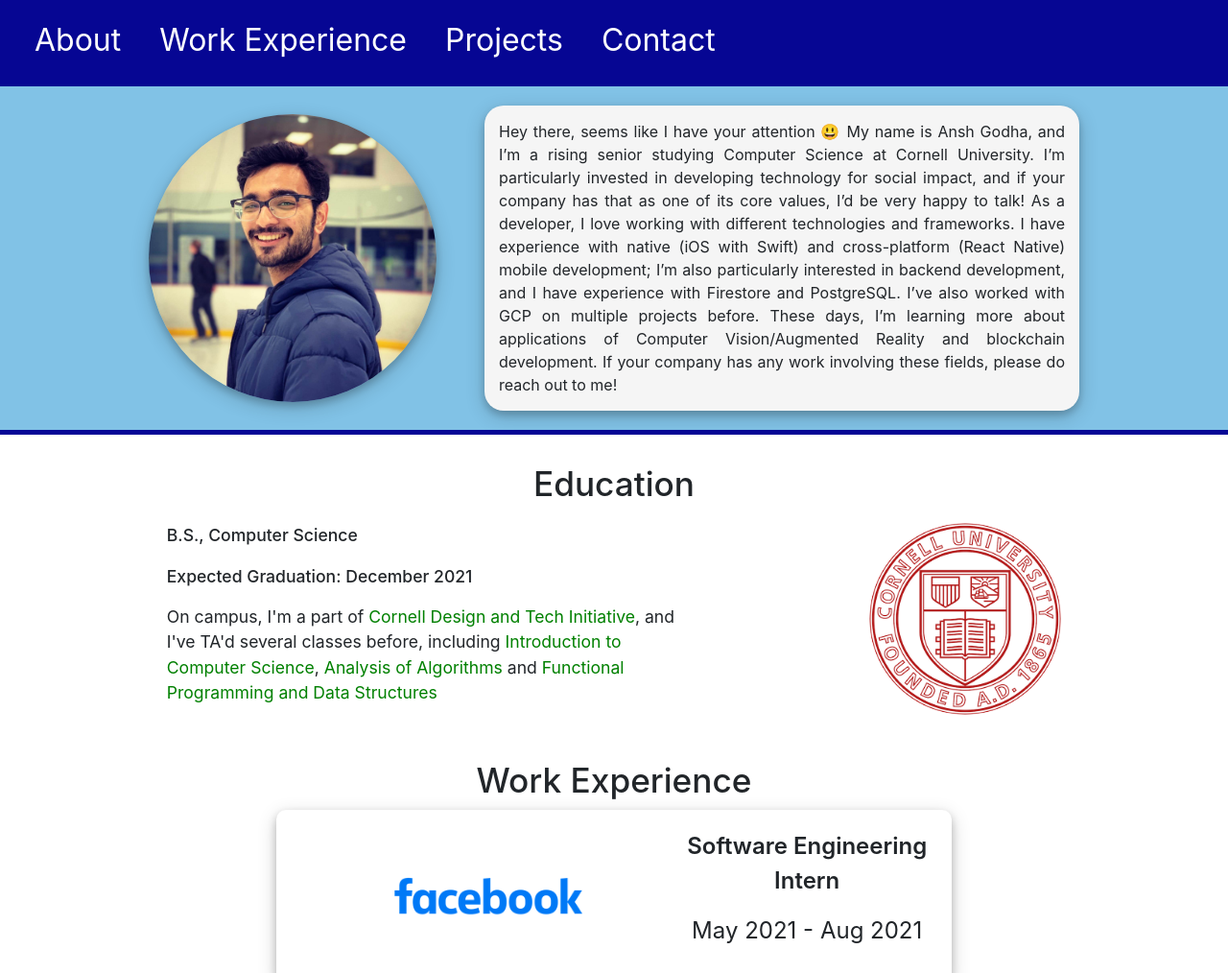
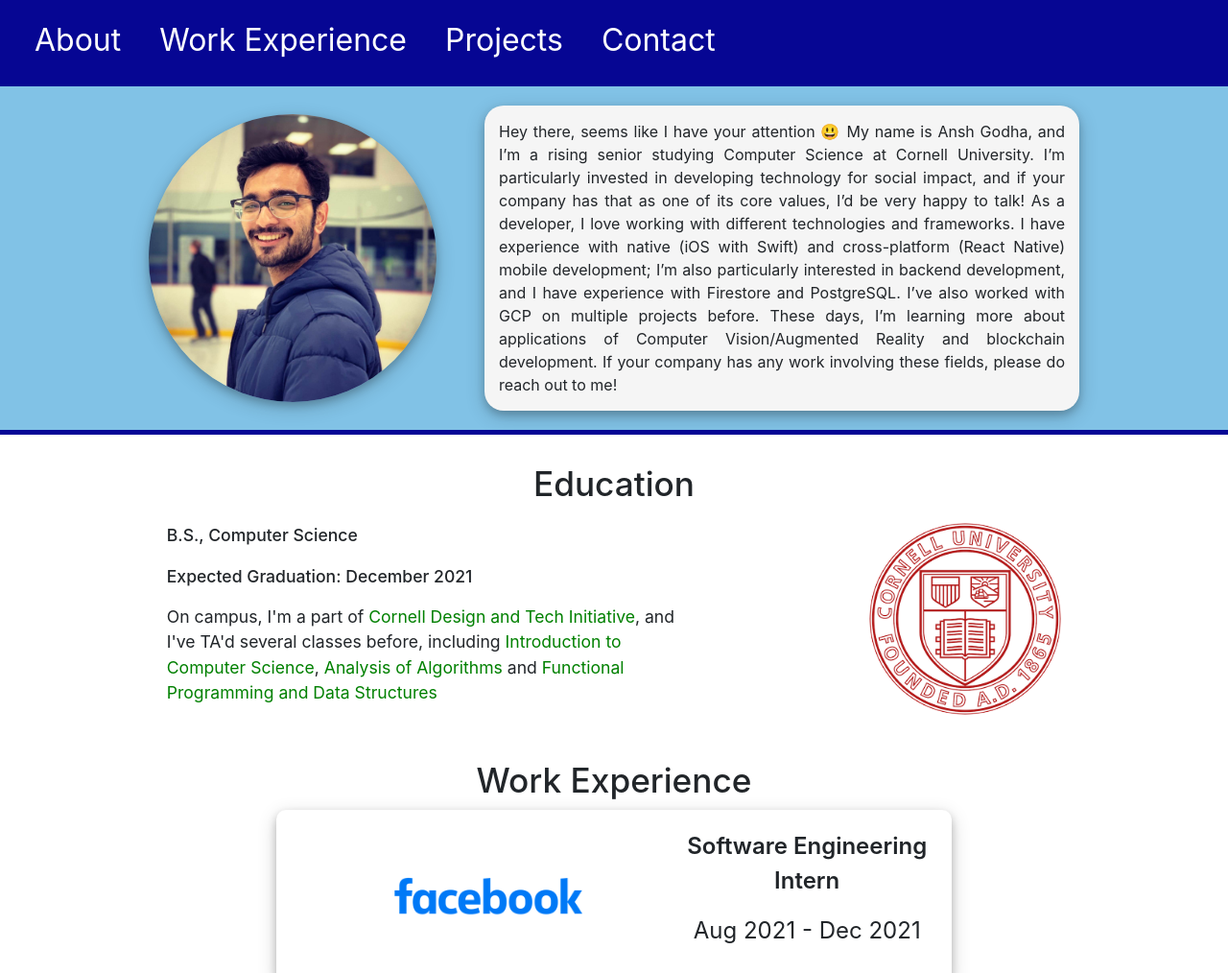
Before and after one commit to AnshG714/website, a React (Create React App) app in the folder client/: page / in a window 1280 px wide. Shown: the top 1014 px of the page at 96% size. Built offline with nearby package versions, Linux system fonts and the light colour scheme; the HTML template or start-up script is replaced by a standard one.

Commit message:
Temp change fb date

```diff
--- a/client/package.json
+++ b/client/package.json
@@ -20,6 +20,7 @@
   "scripts": {
     "start": "react-scripts start",
     "build": "react-scripts build",
+    "postbuild": "tar -cvzf anshgodha.tar.gz ./build",
     "test": "react-scripts test",
     "eject": "react-scripts eject"
   },
--- a/client/src/App.js
+++ b/client/src/App.js
@@ -12,8 +12,9 @@
 
 function App() {
   return (
+    <>
+      <Navbar />
       <div className="App">
-      <Navbar />
         <About id="about" desc={data.aboutDesc} />
         <Section id="education" title="Education">
           <Education />
@@ -31,6 +32,7 @@
           <Contact />
         </Section>
       </div>
+    </>
   );
 }
 
--- a/client/src/components/About.jsx
+++ b/client/src/components/About.jsx
@@ -3,7 +3,7 @@
 import useWindowDimensions from "../hooks/useWindowDimensions";
 import { Spring } from "react-spring/renderprops";
 
-export default function About({ desc }) {
+export function About({ desc }) {
   const { width } = useWindowDimensions();
   return (
     <Spring
@@ -43,3 +43,16 @@
     </Spring>
   );
 }
+
+export default function About2({ desc }) {
+  return (
+    <div className="about-container">
+      <img
+        className="prof-pic shadowed"
+        src={require("../assets/mypic.JPG")}
+        alt="profile_pic"
+      />
+      <div className="about-info-container shadowed">{desc}</div>
+    </div>
+  );
+}
--- a/client/src/components/Navbar.css
+++ b/client/src/components/Navbar.css
@@ -1,10 +1,11 @@
 .navbar {
   background-color: #060693;
-  position: sticky;
+  position: fixed;
   position: -webkit-sticky;
-  top: 0;
+  width: 100%; /* Full width */
+  top: 0px;
   left: 0;
-  right: 0;
+  z-index: 10000;
 }
 
 .navitems {
--- a/client/src/components/ProfessionalExperienceCard.jsx
+++ b/client/src/components/ProfessionalExperienceCard.jsx
@@ -58,7 +58,7 @@
               <p>Other references:</p>
               <ul>
                 {extraLinks.map(({ name, link }) => (
-                  <li>
+                  <li key={link}>
                     <a href={link} target="_blank" rel="noopener noreferrer">
                       {name}
                     </a>
--- a/client/src/components/ProfessionalExperienceContainer.jsx
+++ b/client/src/components/ProfessionalExperienceContainer.jsx
@@ -2,9 +2,9 @@
 import ProfessionalExperienceCard from "./ProfessionalExperienceCard.jsx";
 import "./ProfessionalExperienceContainer.css";
 
-function renderGrayBar() {
+function renderGrayBar(index) {
   return (
-    <div className="connector centered">
+    <div className="connector centered" key={`${index}_`}>
       <div className="gray-bar" />
       <div className="gray-circle" />
     </div>
@@ -16,12 +16,12 @@
     <div className="centered" style={{ flexDirection: "column" }}>
       {experiences.map((experience, index) => {
         if (index === 0) {
-          return <ProfessionalExperienceCard {...experience} />;
+          return <ProfessionalExperienceCard key={index} {...experience} />;
         } else {
           return (
             <>
-              {renderGrayBar()}
-              <ProfessionalExperienceCard {...experience} />
+              {renderGrayBar(index)}
+              <ProfessionalExperienceCard key={index} {...experience} />
             </>
           );
         }
--- a/client/src/components/ProjectCard.jsx
+++ b/client/src/components/ProjectCard.jsx
@@ -5,8 +5,9 @@
 function renderTechLogos(techImageNames) {
   return (
     <div className="tech-stack-container">
-      {techImageNames.map((techImageName) => (
+      {techImageNames.map((techImageName, index) => (
         <img
+          key={index}
           className="tech-logo"
           src={require(`../assets/tech_logos/${techImageName}.png`)}
           alt={techImageName}
@@ -97,7 +98,7 @@
               <p>Other references:</p>
               <ul>
                 {extraLinks.map(({ name, link }) => (
-                  <li>
+                  <li key={link}>
                     <a href={link} target="_blank" rel="noopener noreferrer">
                       {name}
                     </a>
--- a/client/src/data.json
+++ b/client/src/data.json
@@ -4,8 +4,8 @@
     {
       "company": "Facebook",
       "role": "Software Engineering Intern",
-      "startDate": "May 2021",
-      "endDate": "Aug 2021",
+      "startDate": "Aug 2021",
+      "endDate": "Dec 2021",
       "desc": "Stay tuned! Description will be coming soon 😉"
     },
     {
--- a/client/src/index.css
+++ b/client/src/index.css
@@ -14,7 +14,7 @@
 html,
 body {
   width: 100vw;
-  overflow-x: hidden;
+  height: 300vh;
   -webkit-touch-callout: none; /* iOS Safari */
   -webkit-user-select: none; /* Safari */
   -khtml-user-select: none; /* Konqueror HTML */
```
Lines whose indentation alone changed are shown as unchanged.
